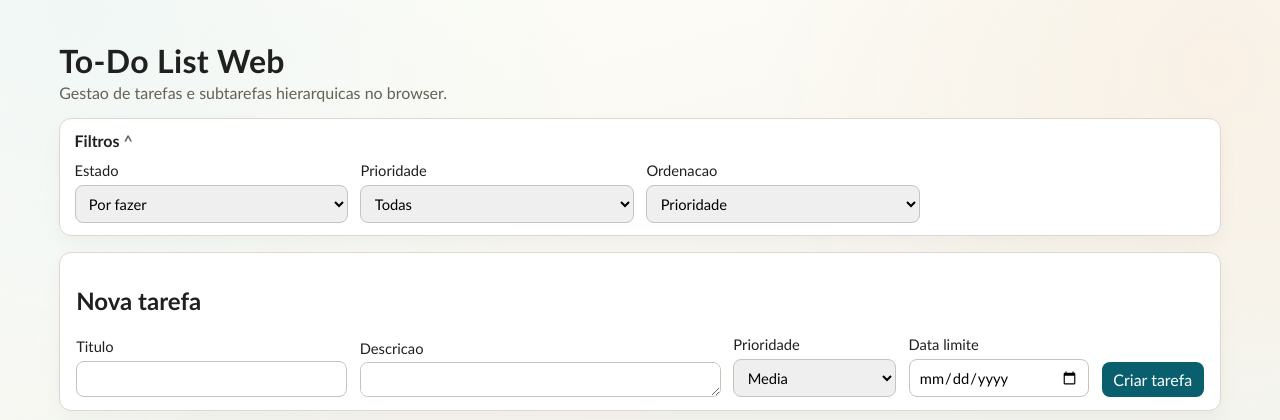
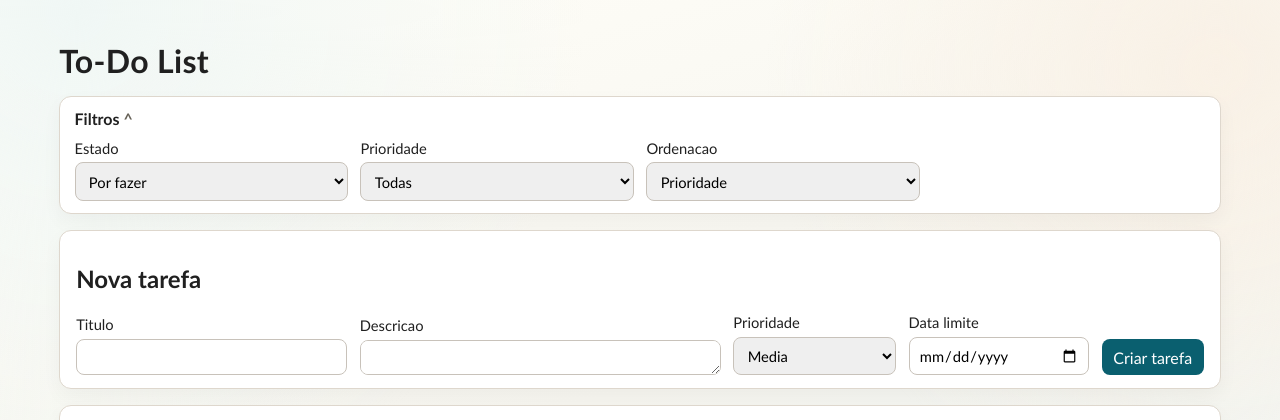
Before and after one commit to rodrigodia/to_do_list, a FastAPI app: template src/todo_app/web/templates/index.html in a window 1280 px wide. Shown: the top 420 px of the page. Run offline with FastAPI, Linux system fonts and the light colour scheme; the template is opened without the code that fills it, so the values that code supplies are empty.

Commit message:
feat: update header title and remove description from To-Do List page

```diff
--- a/src/todo_app/web/templates/index.html
+++ b/src/todo_app/web/templates/index.html
@@ -4,8 +4,7 @@
 
 {% block content %}
 <header class="page-header">
-  <h1>To-Do List Web</h1>
-  <p>Gestao de tarefas e subtarefas hierarquicas no browser.</p>
+  <h1>To-Do List</h1>
 </header>
 
 <details class="panel compact-filters" {% if filters.status != "todo" or filters.priority or filters.query or filters.sort != "priority_desc" %}open{% endif %}>
```
